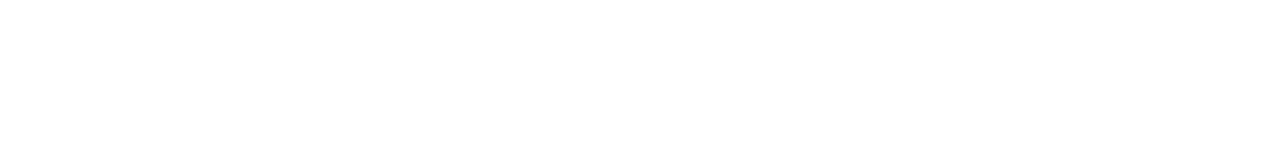
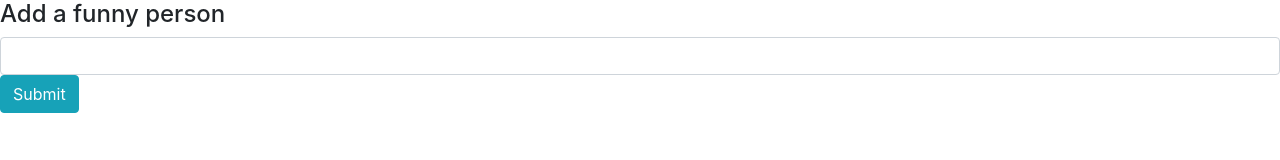
Before and after one commit to MelanieJindali/GifTastic, a plain HTML site: page index.html in a window 1280 px wide. Drawn offline with nearby package versions, Linux system fonts and the light colour scheme.

Commit message:
Add user input section

```diff
--- a/index.html
+++ b/index.html
@@ -5,9 +5,18 @@
     <meta name="viewport" content="width=device-width, initial-scale=1.0">
     <title>Let's Get GifTastic!</title>
     <link rel="stylesheet" href="assets/style.css">
+    <link rel="stylesheet" href="https://stackpath.bootstrapcdn.com/bootstrap/4.4.1/css/bootstrap.min.css" integrity="sha384-Vkoo8x4CGsO3+Hhxv8T/Q5PaXtkKtu6ug5TOeNV6gBiFeWPGFN9MuhOf23Q9Ifjh" crossorigin="anonymous">
 </head>
 <body>
+    <h4>Add a funny person</h4>
+    <form>
+        <div class="form-group">
+            <input type="text" class="form-control" id="userInput">
+            <button type="submit" class="btn btn-info">Submit</button>
+        </div>
+    </form>
 
+    <div id="gifs"></div>
 
 <script src="https://ajax.googleapis.com/ajax/libs/jquery/3.3.1/jquery.min.js"></script>
 <link rel="text/javascript" href="assets/gif.js">
```
